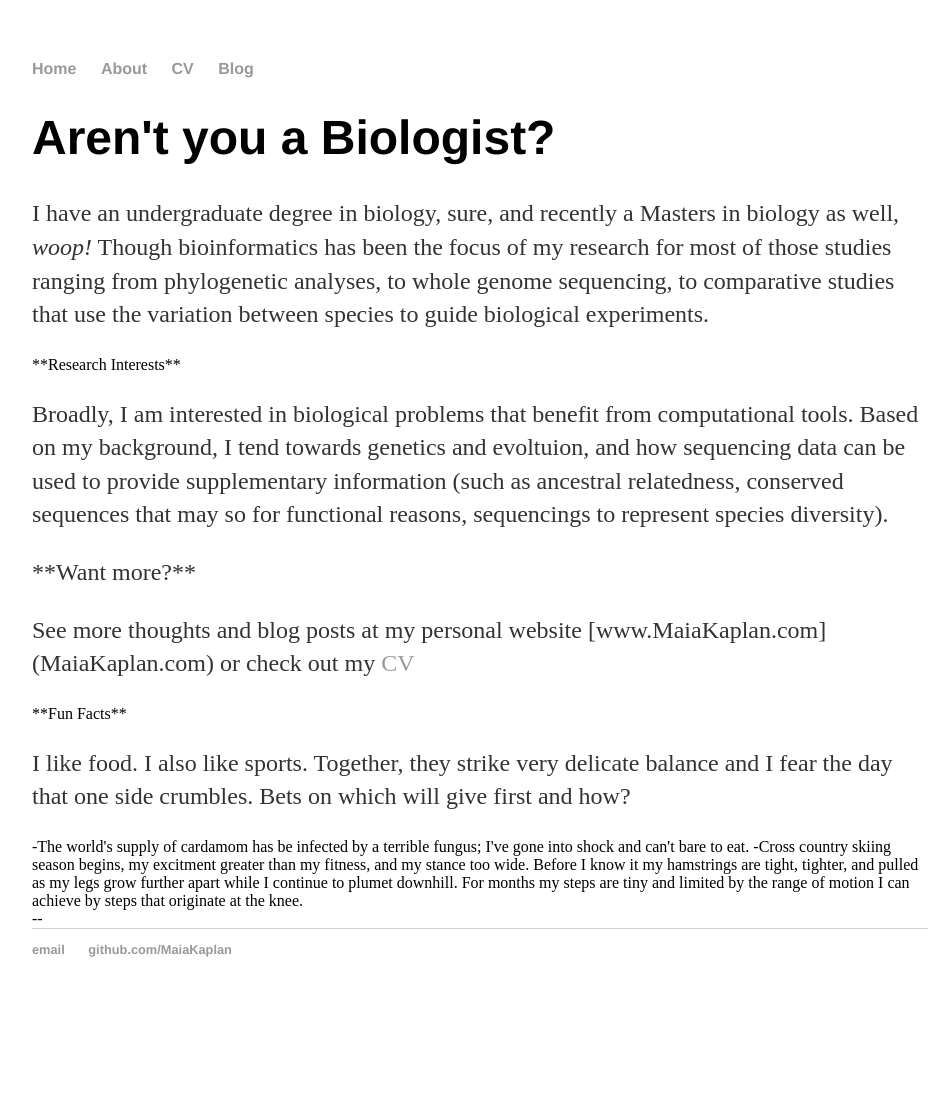
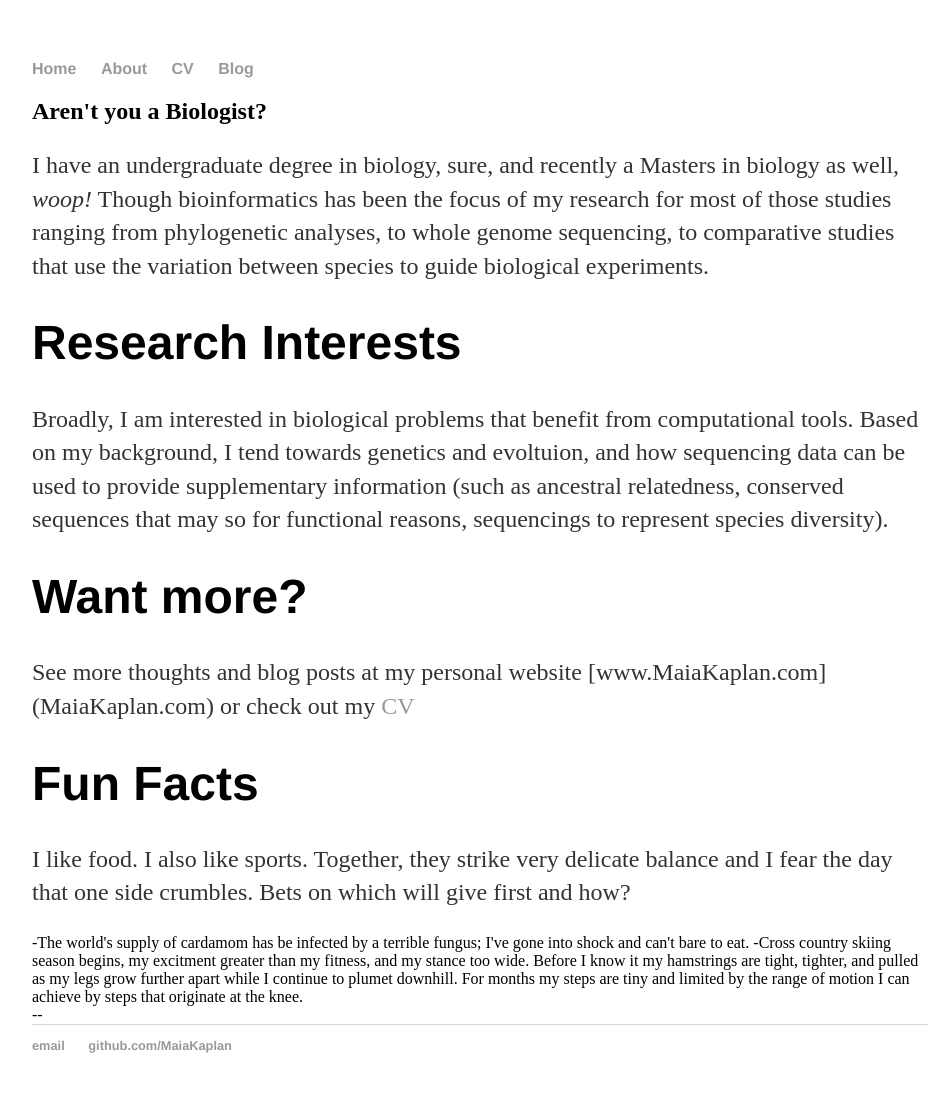
Before and after one commit to MaiaKaplan/MaiaKaplan.github.io, a Jekyll site: the page built from about/index.html, in a window 1280 px wide. Shown: the whole page, without its empty margins (160-1109 px from the left). Built offline with Jekyll 4.4.1, drawn with Linux system fonts in a browser that asks for light colours; before the commit the page ends 1017 px from its top, so only the background shows below that.

```diff
--- a/about/index.html
+++ b/about/index.html
@@ -3,20 +3,20 @@ layout: default
 title: Why are you doing this, anyways?
 ---
 	<div class="blurb">
-	<h1>Aren't you a Biologist?</h1>
+	<h2>Aren't you a Biologist?</h2>
  	<p> I have an undergraduate degree in biology, sure, and recently a Masters in biology as well, <em>woop!</em> Though bioinformatics has been the focus of my research for most of those studies ranging from phylogenetic analyses, to whole genome sequencing, to comparative studies that use the variation between species to guide biological experiments. </p>
 </div><!-- /.blurb -->
 
 
 <div class="blurb">
-	**Research Interests**
+	<h1>Research Interests</h2>
 	<p> Broadly, I am interested in biological problems that benefit from computational tools. Based on my background, I tend towards genetics and evoltuion, and how sequencing data can be used to provide supplementary information (such as ancestral relatedness, conserved sequences that may so for functional reasons, sequencings to represent species diversity). <p>
 
 
-	**Want more?**
+	<h1>Want more?</h2>
 	<p>See more thoughts and blog posts at my personal website [www.MaiaKaplan.com](MaiaKaplan.com) or check out my <a href="/CV">CV</a></p>
 
-	**Fun Facts**
+	<h1>Fun Facts</h2>
 	<p>I like food. I also like sports. Together, they strike very delicate balance and I fear the day that one side crumbles. Bets on which will give first and how? </p>
 	-The world's supply of cardamom has be infected by a terrible fungus; I've gone into shock and can't bare to eat.
 	-Cross country skiing season begins, my excitment greater than my fitness, and my stance too wide. Before I know it my hamstrings are tight, tighter, and pulled as my legs grow further apart while I continue to plumet downhill. For months my steps are tiny and limited by the range of motion I can achieve by steps that originate at the knee.
```
